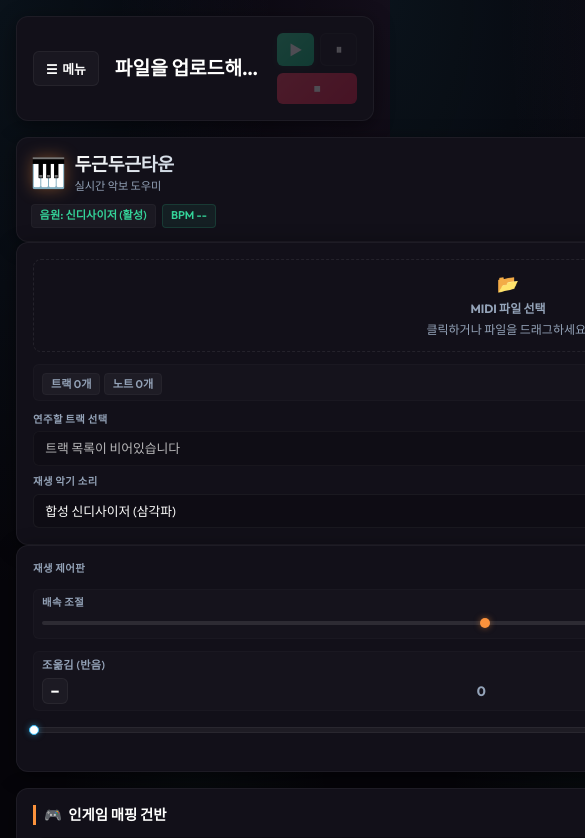
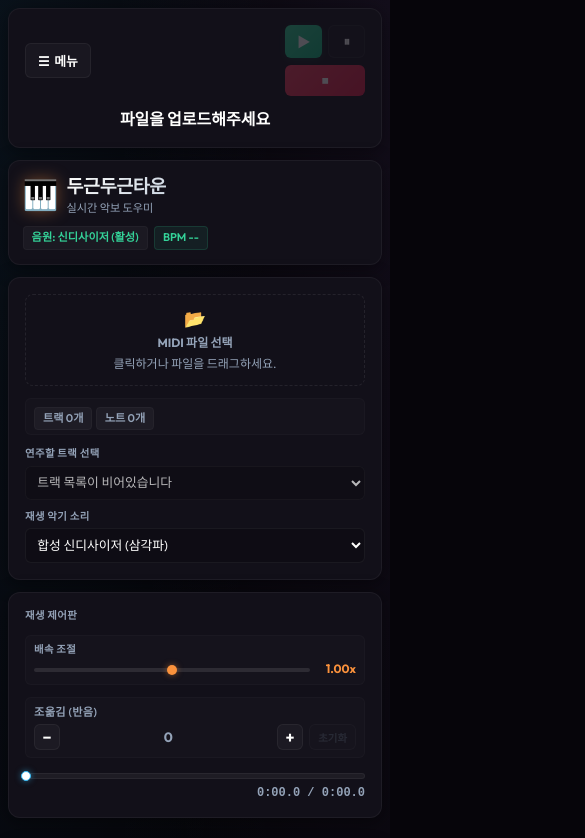
Before and after one commit to dakcoe/Heartopia_piano, a website built with Vite: page index.html in a window 390 px wide. Shown: the top 838 px of the page, 585 px wide, since content can reach past the window. Built offline with nearby package versions, Linux system fonts and the light colour scheme; no server answers.

Commit message:
style: fix mobile responsive layout and horizontal overflow

```diff
--- a/style.css
+++ b/style.css
@@ -59,7 +59,8 @@
   color: var(--text-primary);
   font-family: var(--font-display);
   min-height: 100vh;
-  overflow: hidden;
+  overflow-y: auto;
+  overflow-x: hidden;
   /* Prevent body scroll, scrollbars inside containers */
   line-height: 1.4;
 }
@@ -90,11 +91,12 @@
   max-width: 1600px;
   margin: 0 auto;
   width: 100%;
-  height: 100vh;
+  height: auto;
+  min-height: 100vh;
   display: flex;
   flex-direction: column;
-  padding: 1rem;
-  gap: 1rem;
+  padding: 0.5rem;
+  gap: 0.75rem;
 }
 
 /* Topbar Styles */
@@ -142,8 +144,34 @@
   min-width: 0;
 }
 
+.sidebar-layout {
+  display: flex;
+  flex-direction: column;
+  gap: 0.75rem;
+  width: 100%;
+  min-width: 0;
+}
+
+.main-layout {
+  display: flex;
+  flex-direction: column;
+  gap: 0.75rem;
+  width: 100%;
+  min-width: 0;
+}
+
 /* Responsive grid for desktop split screens */
 @media (min-width: 1024px) {
+  body {
+    overflow: hidden;
+  }
+
+  .app-wrapper {
+    height: 100vh;
+    padding: 1rem;
+    gap: 1rem;
+  }
+
   .app-layout {
     grid-template-columns: 320px 1fr;
     transition: grid-template-columns 0.3s cubic-bezier(0.4, 0, 0.2, 1);
@@ -156,9 +184,6 @@
   .sidebar-layout {
     overflow-y: auto;
     overflow-x: hidden;
-    display: flex;
-    flex-direction: column;
-    gap: 0.75rem;
     height: 100%;
     padding-right: 0.25rem;
     opacity: 1;
@@ -172,12 +197,36 @@
 
   .main-layout {
     overflow-y: auto;
-    display: flex;
-    flex-direction: column;
-    gap: 0.75rem;
     height: 100%;
     padding-right: 0.25rem;
-    min-width: 0;
+  }
+}
+
+@media (max-width: 640px) {
+  .app-topbar {
+    padding: 0.5rem 0.75rem;
+    flex-wrap: wrap;
+    gap: 0.5rem;
+  }
+
+  .topbar-left {
+    order: 1;
+  }
+
+  .topbar-right {
+    order: 2;
+  }
+
+  .topbar-center {
+    order: 3;
+    width: 100%;
+    flex: none;
+    margin: 0.25rem 0 0 0;
+    text-align: center;
+  }
+
+  .topbar-center .song-title {
+    font-size: 1rem;
   }
 }
 
```
